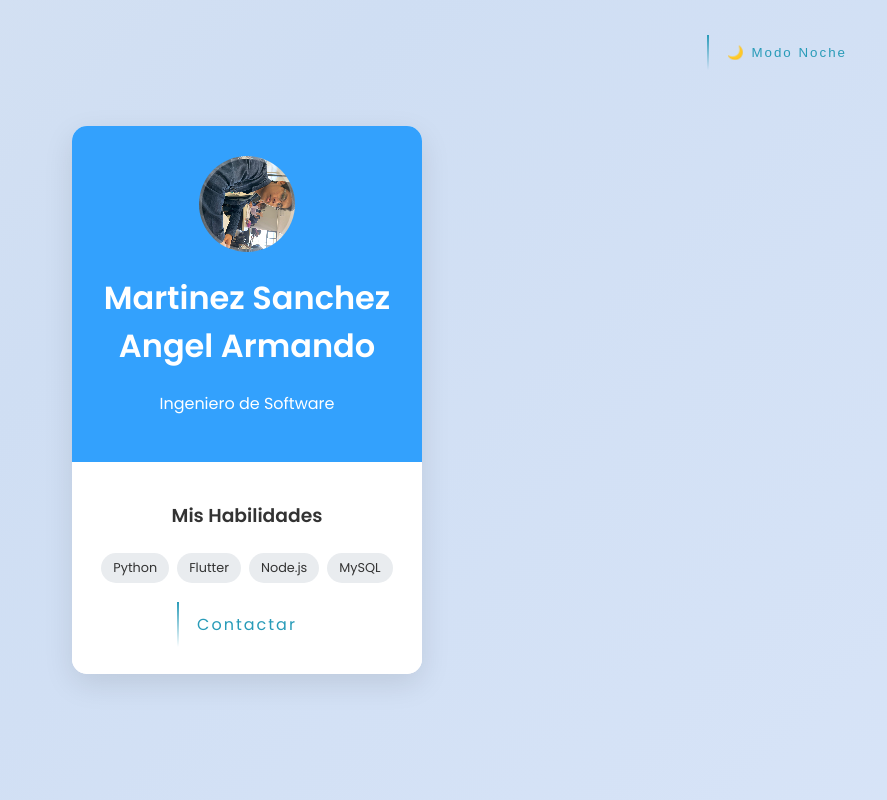
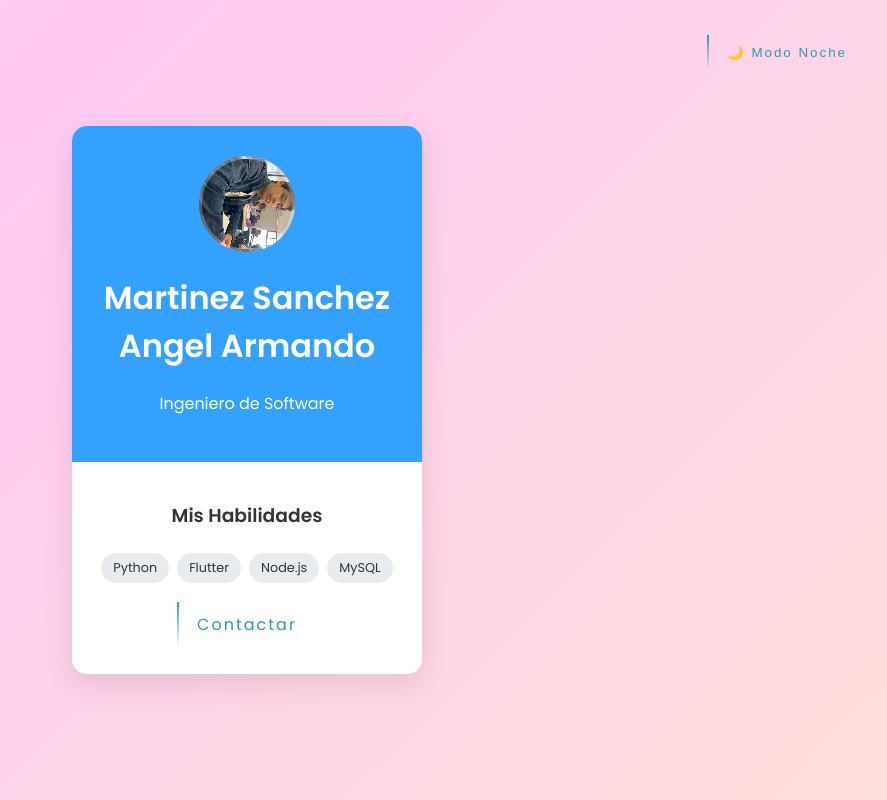
Before and after one commit to Alienangy2004/Tarjeta-Vainilla, a Nuxt app: page / in a window 1280 px wide. Shown: the whole page, without its empty margins (393-1280 px from the left). Built offline with nearby package versions, Linux system fonts and the light colour scheme.

Commit message:
Nuevos colores modo dia

```diff
--- a/app.vue
+++ b/app.vue
@@ -14,7 +14,7 @@ const toggleTheme = () => {
     <div class="theme-toggle">
       <button @click="toggleTheme" class="btn-neon">
         <span></span><span></span><span></span><span></span>
-        {{ isDark ? '☀️ Modo Día' : '🌙 Modo Noche' }}
+        {{ isDark ? '☀️ Modo Claro' : '🌙 Modo Noche' }}
       </button>
     </div>
 
@@ -58,4 +58,9 @@ const toggleTheme = () => {
   top: 20px;
   right: 20px;
 }
+
+/* Forzar que la tarjeta no use flex interno para el layout de los hijos */
+.card {
+  display: block;
+}
 </style>
--- a/assets/css/main.css
+++ b/assets/css/main.css
@@ -3,8 +3,8 @@
 @import url('https://fonts.googleapis.com/css?family=Poppins:300,400,600&display=swap');
 
 :root {
-    /* MODO DÍA - Estilo suave y dinámico */
-    --bg-gradient: linear-gradient(-45deg, #e0eafc, #cfdef3, #e9ecef, #f0f2f5);
+    /* MODO DÍA - Con tus nuevos colores */
+    --bg-gradient: linear-gradient(-45deg, #fff0c9, #ffc9f3, #fff0c9, #ffc9f3);
     --bg-card-top: #33a1fd;
     --bg-card-bottom: #ffffff;
     --text-main: #333;
@@ -13,7 +13,7 @@
 }
 
 [data-theme="dark"] {
-    /* MODO NOCHE - Estilo Cyberpunk/Neon */
+    /* MODO NOCHE - Intacto como pediste */
     --bg-gradient: linear-gradient(-45deg, #30142b, #2772a1, #0f172a, #020617);
     --bg-card-top: #007bff;
     --bg-card-bottom: #242526;
@@ -32,11 +32,11 @@ html, body {
 body {
     background: var(--bg-gradient);
     background-size: 400% 400%;
-    animation: gradientFlow 15s ease infinite;
+    animation: gradientFlow 10s ease infinite; /* Animación de tus nuevos colores */
     display: flex;
     align-items: center;
     justify-content: center;
-    transition: background 0.8s ease; /* Transición suave entre modos */
+    transition: background 0.8s ease;
 }
 
 @keyframes gradientFlow {
@@ -45,6 +45,7 @@ body {
     100% { background-position: 0% 50%; }
 }
 
+/* Tarjeta y Perfil */
 .card {
     width: 350px;
     border-radius: 15px;
@@ -67,7 +68,7 @@ header {
     border-radius: 50%;
     margin: 0 auto 15px;
     border: 3px solid rgba(255, 255, 255, 0.3);
-    background-image: url('/tu_foto.jpeg'); /* Tu archivo jpeg */
+    background-image: url('/tu_foto.jpeg'); /* Asegúrate que esté en /public */
     background-size: cover;
     background-position: center;
 }
@@ -85,7 +86,6 @@ header {
     font-size: 0.8rem;
     margin: 4px;
     display: inline-block;
-    color: #333;
 }
 
 [data-theme="dark"] .skills span {
@@ -93,7 +93,7 @@ header {
     color: #e4e6eb;
 }
 
-/* BOTÓN NEON */
+/* Botones Neón */
 .btn-neon {
     position: relative;
     display: inline-block;
```
